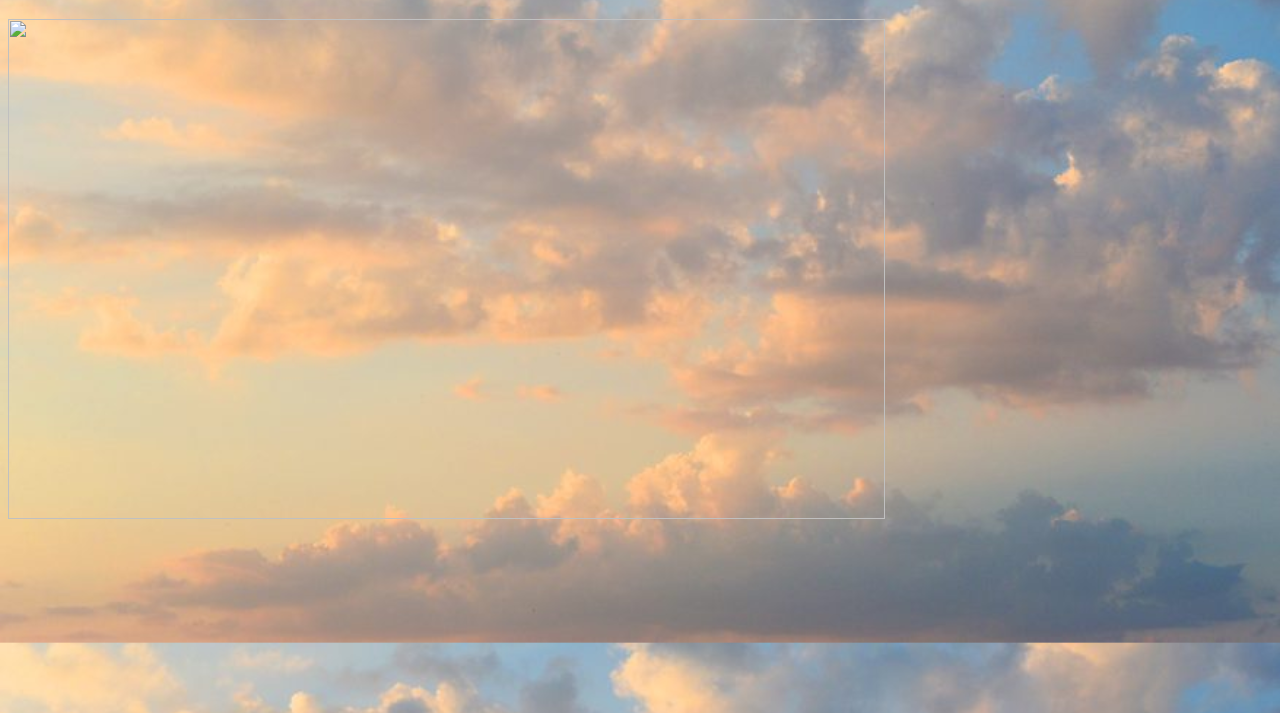
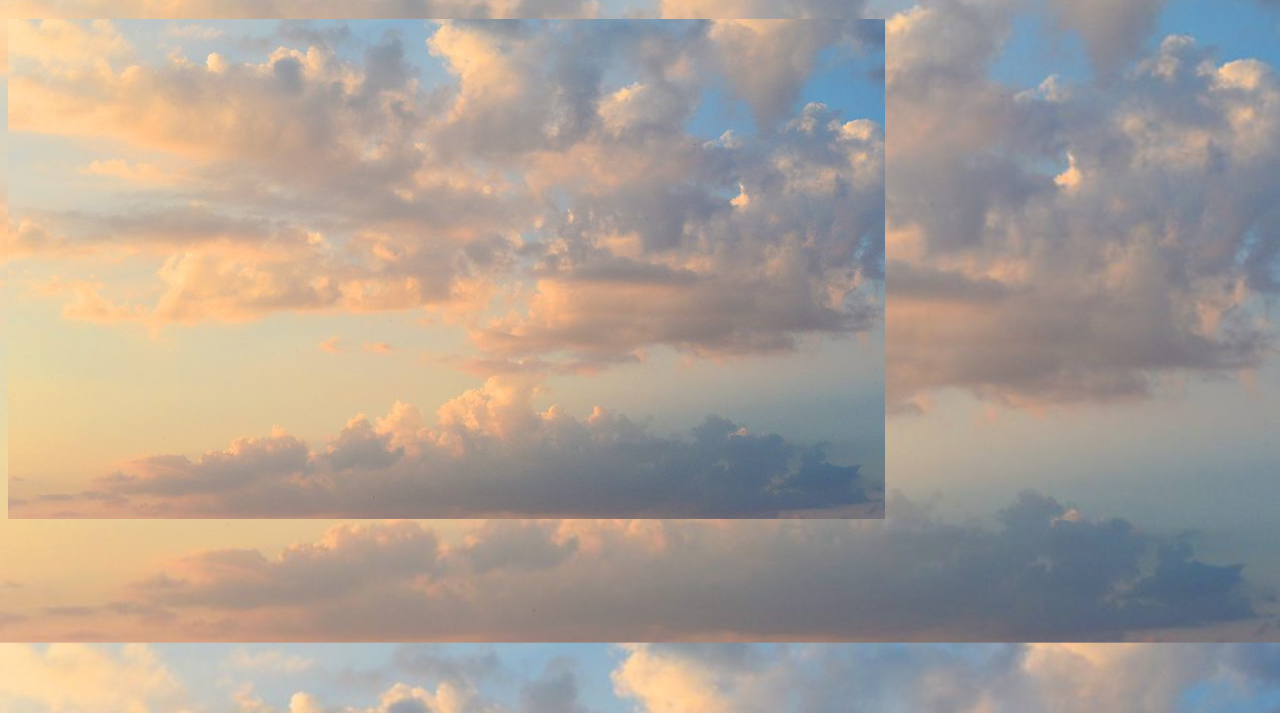
Before and after one commit to eder56/eder56.github.io, a plain HTML site: page workspace/index.html in a window 1280 px wide. Shown: the part 87-800 px from the top of the page. Drawn offline with Linux system fonts and the light colour scheme; files that its build step writes are made by us from their sources.

Commit message:
Initial commit

```diff
--- a/workspace/index.html
+++ b/workspace/index.html
@@ -10,6 +10,6 @@
             <a href="portfolio.html">Portfolio</a>
               <a href="about_me.html">About Me</a>
         <h1>This is Eder's Home Page!</h1>
-        <img src="images/cloud.jpg" height="500" width="877">
+        <img src="images/cloud.png" height="500" width="877">
     </body>
 </html>
```
